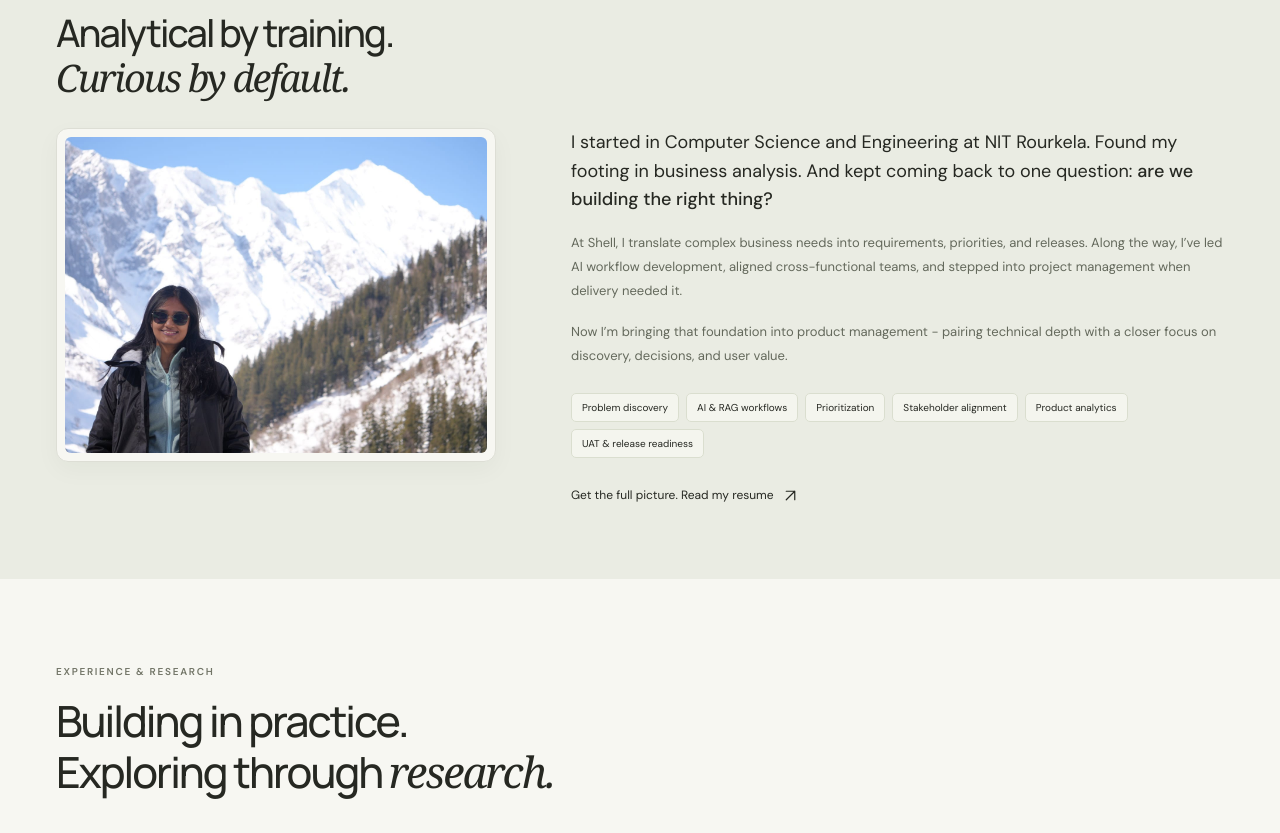
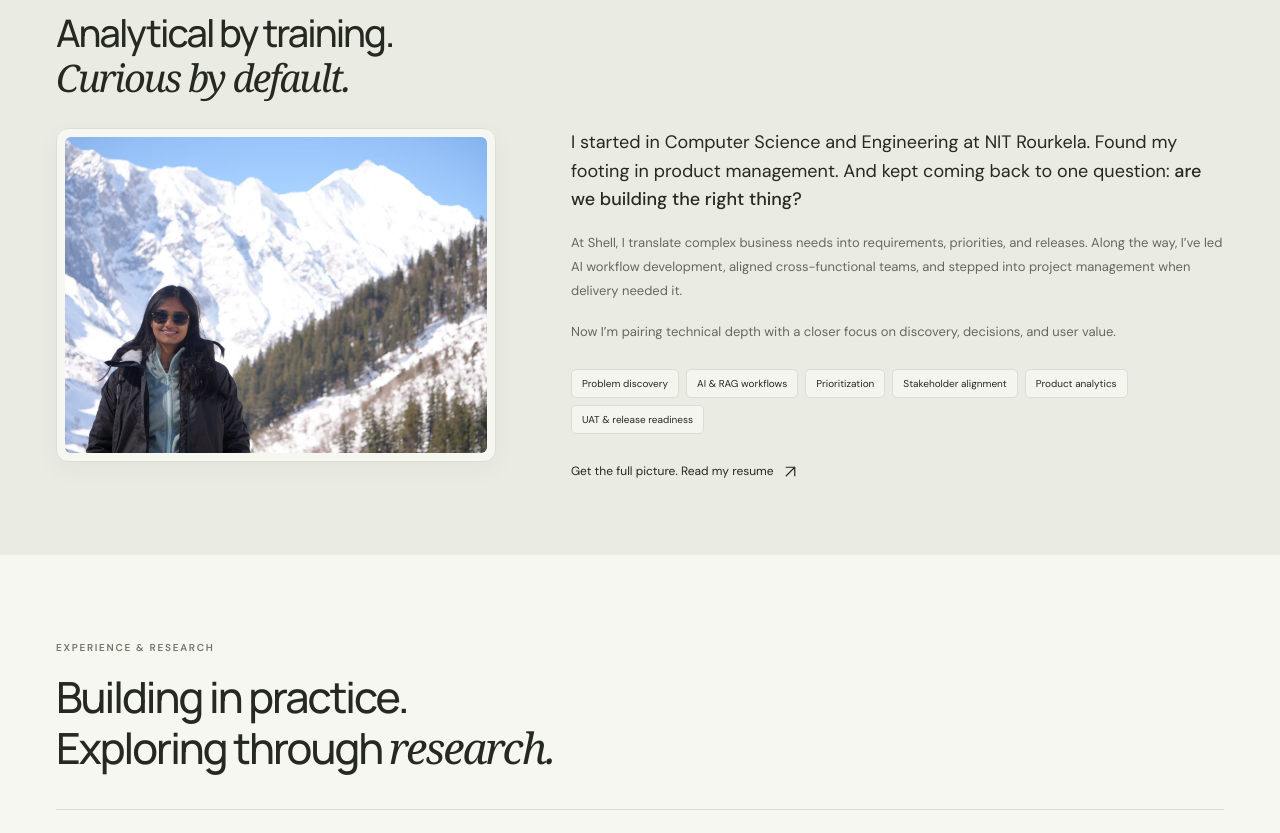
Before and after one commit to Insha33/Portfolio, a website built with Vite: page index.html in a window 1280 px wide. Shown: the part 2480-3313 px from the top of the page. Built offline with nearby package versions, Linux system fonts and the light colour scheme; a script that the page names is missing; files whose address does not match are found by name.

Commit message:
Update product management portfolio copy
Co-authored-by: Copilot <223556219+Copilot@users.noreply.github.com>

```diff
--- a/index.html
+++ b/index.html
@@ -304,7 +304,7 @@
           <div class="about-right">
             <p class="about-lead">
               I started in Computer Science and Engineering at NIT Rourkela.
-              Found my footing in business analysis. And kept coming back to one
+              Found my footing in product management. And kept coming back to one
               question:
               <strong>are we building the right thing?</strong>
             </p>
@@ -315,8 +315,7 @@
               project management when delivery needed it.
             </p>
             <p>
-              Now I’m bringing that foundation into product management - pairing
-              technical depth with a closer focus on discovery, decisions, and
+              Now I’m pairing technical depth with a closer focus on discovery, decisions, and
               user value.
             </p>
             <div class="skill-list">
```
